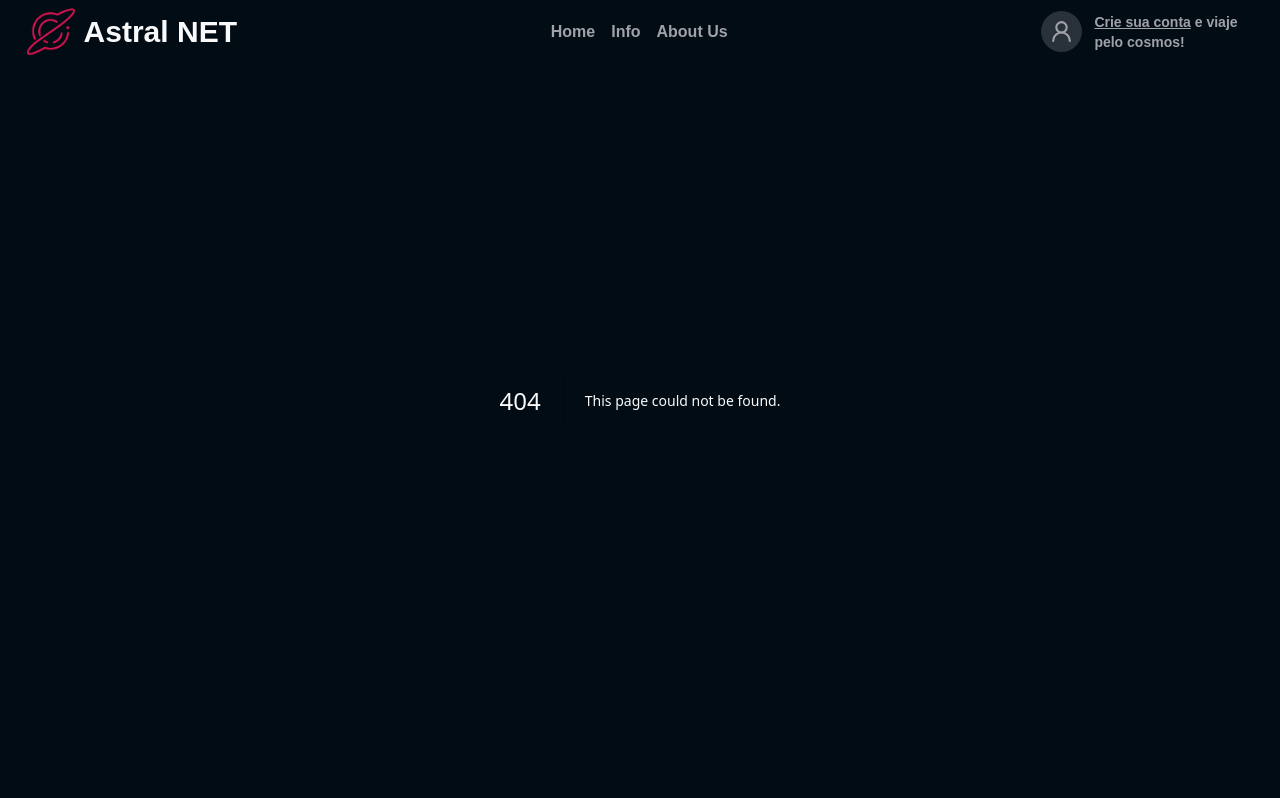
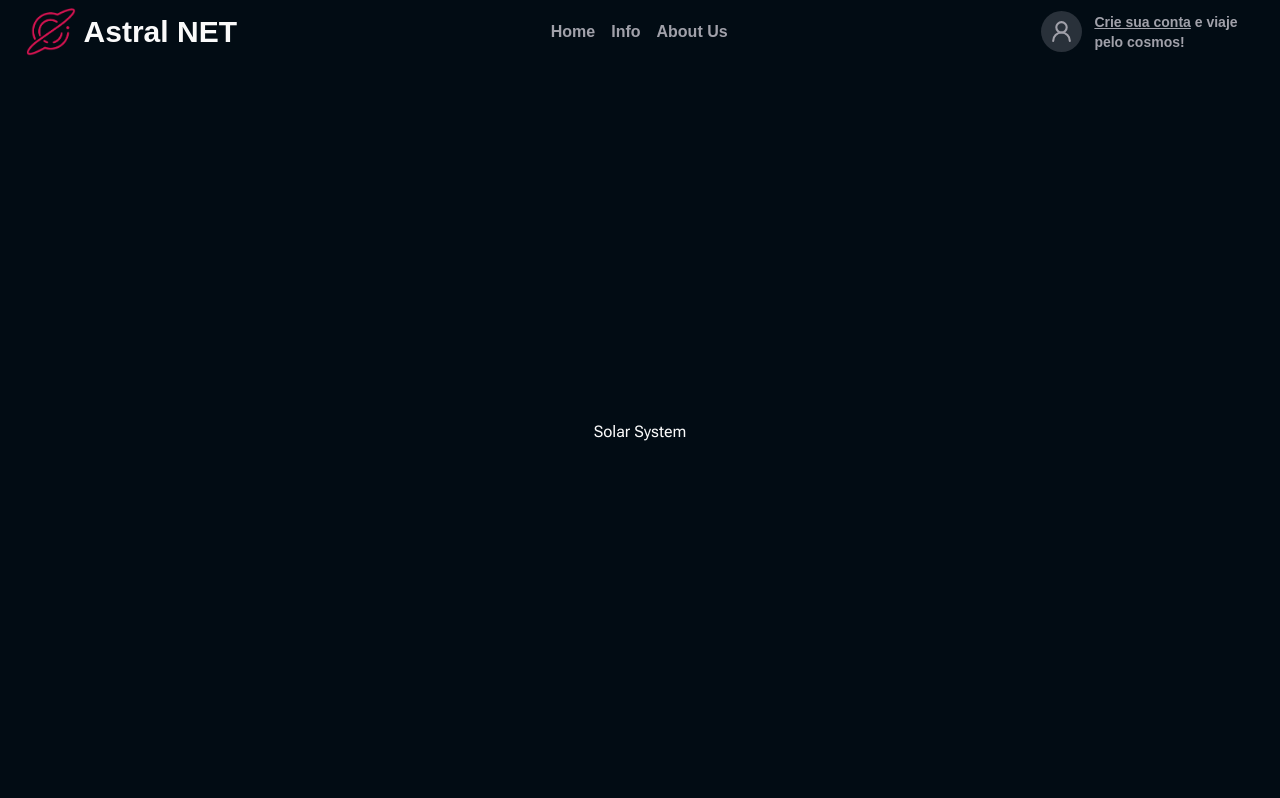
Before and after one commit to SantosVicente/AstralNet, a Next.js app in the folder web/: page /info/solar-system in a window 1280 px wide. Before the commit this address had no page. Shown: the top 798 px of the page. Built offline with nearby package versions, Linux system fonts and the light colour scheme; a web font is replaced by a local one.

Commit message:
Create page.tsx

```diff
--- /dev/null
+++ b/web/src/app/info/solar-system/page.tsx
@@ -0,0 +1,7 @@
+export default function SolarSystem() {
+    return(
+        <div className="pt-16 flex items-center h-screen justify-center">
+            <p>Solar System</p>
+        </div>
+    );
+}
```
